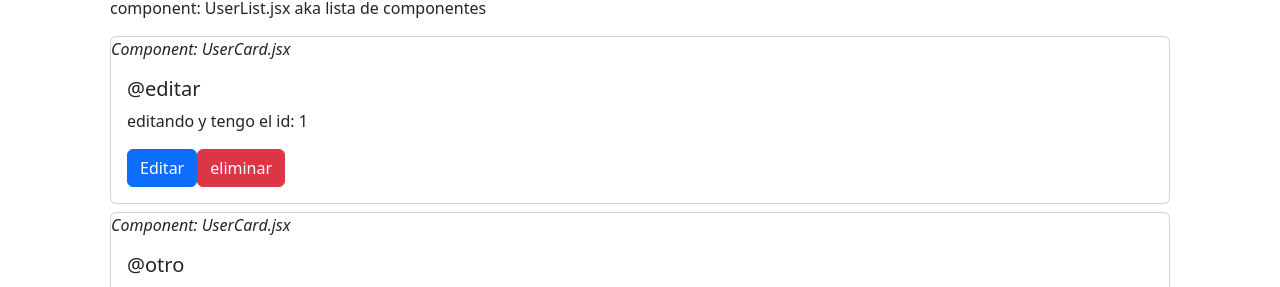
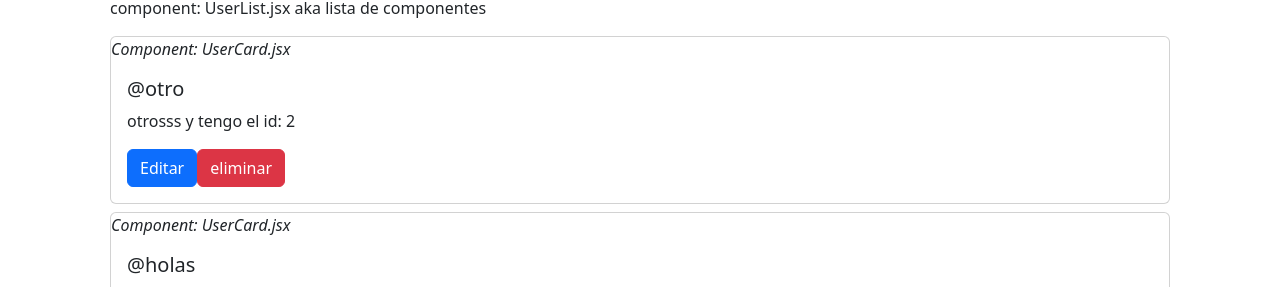
Before and after one commit to cold-briu/react-firebase-crud, a React (Create React App) app: page /users in a window 1280 px wide. Shown: the part 621-908 px from the top of the page. Built offline with nearby package versions, Linux system fonts and the light colour scheme; data requests are answered from the project's data file.

Commit message:
feat: fixed delete

```diff
--- a/db/db.json
+++ b/db/db.json
@@ -1,11 +1,5 @@
 {
   "users": [
-    {
-      "username": "@editar",
-      "name": "editando",
-      "age": "1234",
-      "id": 1
-    },
     {
       "username": "@otro",
       "name": "otrosss",
--- a/src/components/UserCard.jsx
+++ b/src/components/UserCard.jsx
@@ -1,17 +1,14 @@
-import React, { useContext } from 'react'
+import React from 'react'
 import { Link } from 'react-router-dom'
-import { users } from "../context";
 
 
-const UserCard = ({ username, name, id }) => {
+
+const UserCard = ({ username, name, id, deleteUser }) => {
 	const LINK_ADDRESS = `/users/${id}`
-
-	const { deleteUser } = useContext(users.usersDispatcherContext)
 
 	const handleDelete = () => {
 		return deleteUser(id)
 	}
-
 
 	return (
 		<div className="card mb-2">
--- a/src/components/UserList.jsx
+++ b/src/components/UserList.jsx
@@ -1,10 +1,10 @@
-import React from 'react'
+import React, { useContext } from 'react'
 import UserCard from './UserCard'
-
+import { users } from '../context'
 
 
 const UsersList = ({ list }) => {
-
+	const { deleteUser } = useContext(users.usersDispatcherContext)
 
 	return (
 		<div className="p-3 mt-1">
@@ -16,12 +16,13 @@ const UsersList = ({ list }) => {
 			</div>
 
 			{
-				list && list.map((e) => (
+				list && list.map(({ id, username, name }) => (
 					<UserCard
-						key={e.id}
-						username={e.username}
-						name={e.name}
-						id={e.id}
+						key={id}
+						username={username}
+						name={name}
+						id={id}
+						deleteUser={deleteUser}
 					/>
 				))
 			}
```
